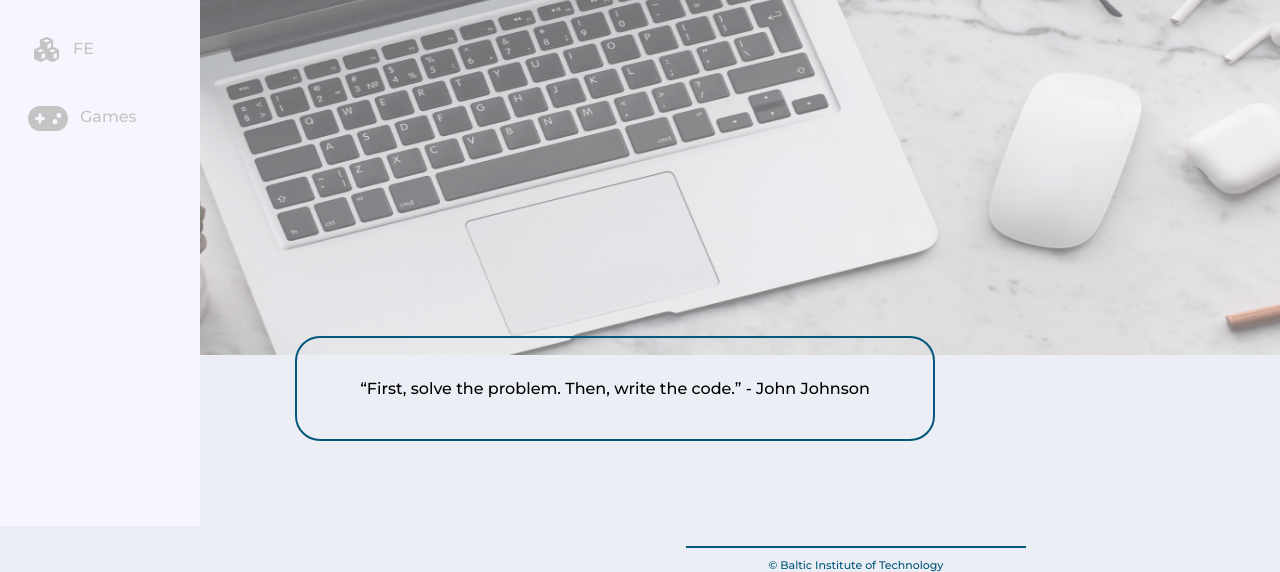
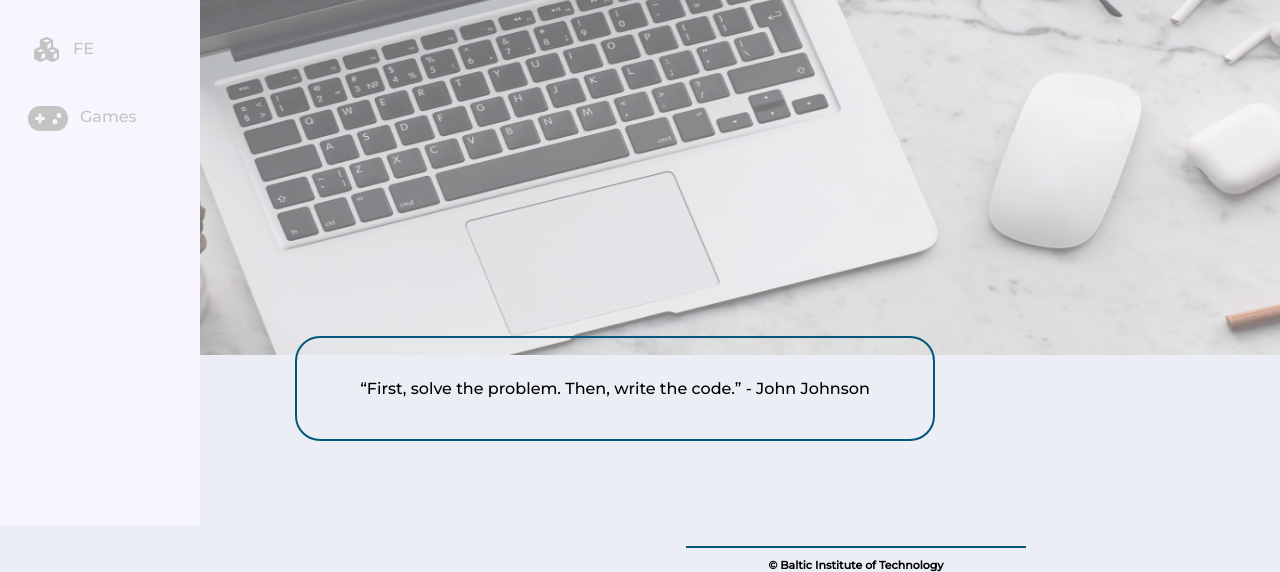
Before and after one commit to AleksandrasBulatovas/Friday-chalange-2022-01-21, a plain HTML site: page Friday Chalange/index.html in a window 1280 px wide. Shown: the part 274-846 px from the top of the page. Drawn offline with Linux system fonts and the light colour scheme.

Commit message:
antros savaites darbas

```diff
--- a/Friday Chalange/assets/layout.css
+++ b/Friday Chalange/assets/layout.css
@@ -170,4 +170,6 @@
 .footer-line p {
     font-family: 'Montserrat';
     font-size: 11px;
+    color: #000000;
+    font-weight: 600;
 }
```
